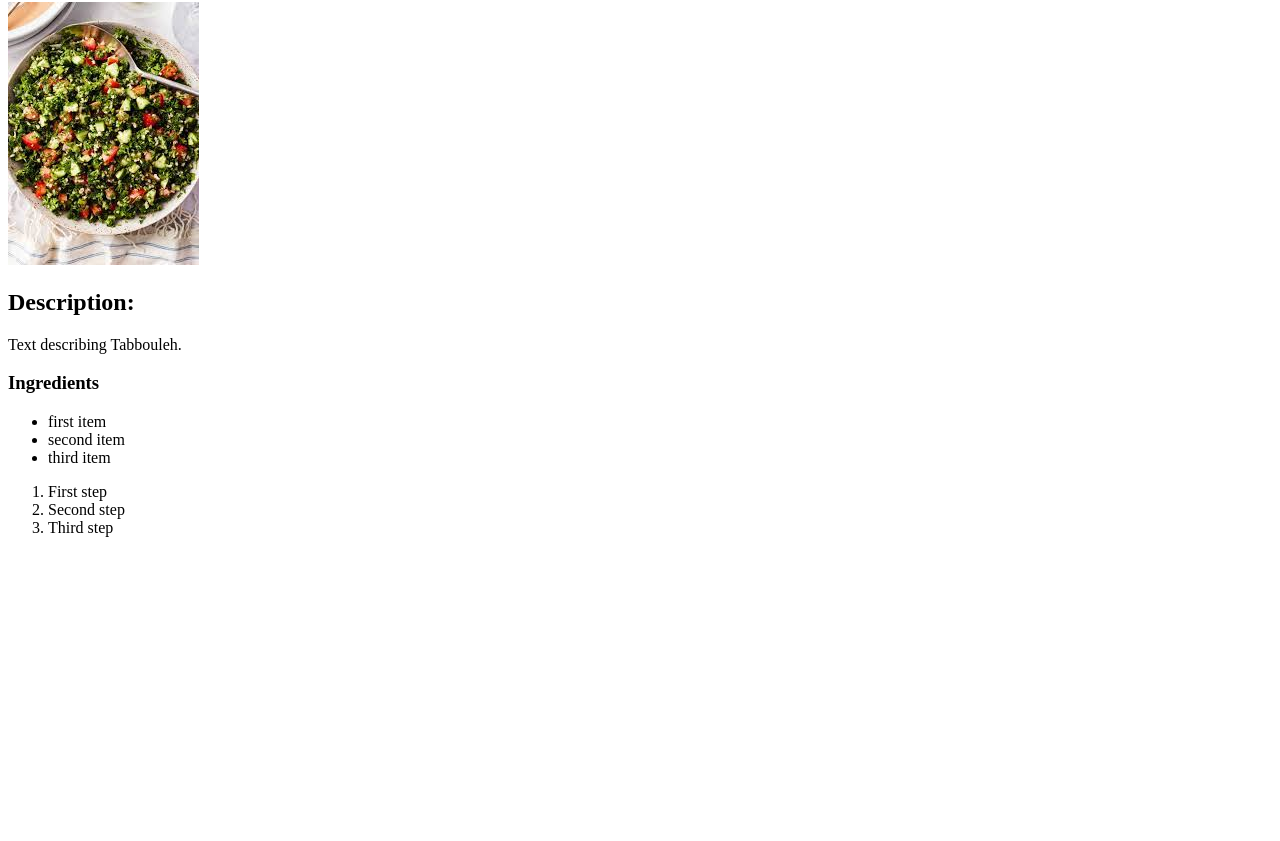
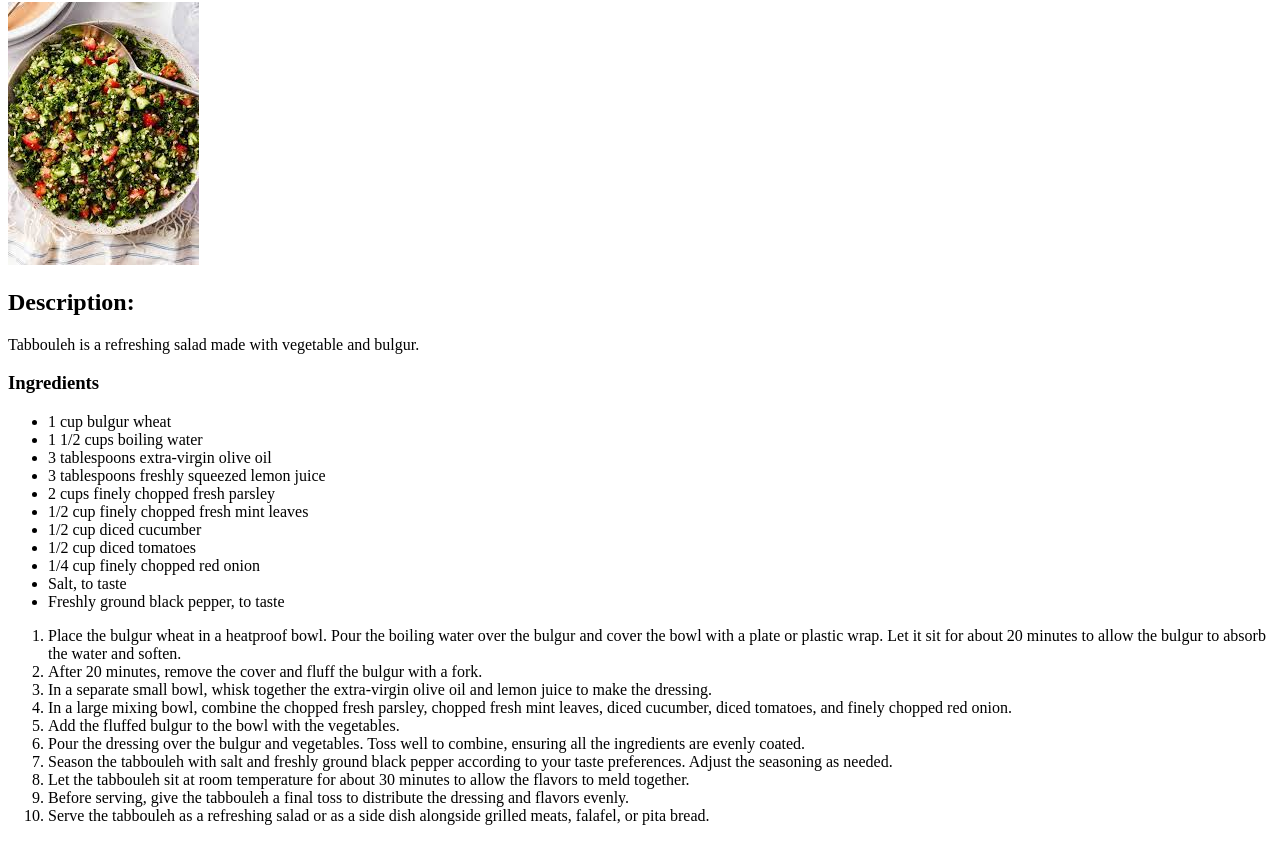
Before and after one commit to MatthewHawksbyGithub/html-boilerplate, a plain HTML site: page recipes/tabbouleh.html in a window 1280 px wide. Shown: the part 78-919 px from the top of the page. Before the commit the page ends 800 px from the top, so only its background shows below. Drawn offline with Linux system fonts and the light colour scheme.

Commit message:
add final recipe, tabbouleh

```diff
--- a/recipes/tabbouleh.html
+++ b/recipes/tabbouleh.html
@@ -10,17 +10,34 @@
     <h1>Tabbouleh</h1>
     <img src="../images/tabbouleh.jpeg">
     <h2>Description:</h2>
-        <p>Text describing Tabbouleh.</p>
+        <p>Tabbouleh is a refreshing salad made with vegetable and bulgur.</p>
     <h3>Ingredients</h3>
     <ul>
-        <li>first item</li>
-        <li>second item</li>
-        <li>third item</li>
+        <li>1 cup bulgur wheat</li>
+        <li>1 1/2 cups boiling water</li>
+        <li>3 tablespoons extra-virgin olive oil</li>
+        <li>3 tablespoons freshly squeezed lemon juice</li>
+        <li>2 cups finely chopped fresh parsley</li>
+        <li>1/2 cup finely chopped fresh mint leaves</li>
+        <li>1/2 cup diced cucumber</li>
+        <li>1/2 cup diced tomatoes</li>
+        <li>
+            1/4 cup finely chopped red onion</li>
+        <li>Salt, to taste</li>
+        <li>Freshly ground black pepper, to taste</li>
     </ul>
     <ol>
-        <li>First step</li>
-        <li>Second step</li>
-        <li>Third step</li>
+        <li>Place the bulgur wheat in a heatproof bowl. Pour the boiling water over the bulgur and cover the bowl with a plate or plastic wrap. Let it sit for about 20 minutes to allow the bulgur to absorb the water and soften.</li>
+        <li>
+            After 20 minutes, remove the cover and fluff the bulgur with a fork.</li>
+        <li>In a separate small bowl, whisk together the extra-virgin olive oil and lemon juice to make the dressing.</li>
+        <li>In a large mixing bowl, combine the chopped fresh parsley, chopped fresh mint leaves, diced cucumber, diced tomatoes, and finely chopped red onion.</li>
+        <li>Add the fluffed bulgur to the bowl with the vegetables.</li>
+        <li>Pour the dressing over the bulgur and vegetables. Toss well to combine, ensuring all the ingredients are evenly coated.</li>
+        <li>Season the tabbouleh with salt and freshly ground black pepper according to your taste preferences. Adjust the seasoning as needed.</li>
+        <li>Let the tabbouleh sit at room temperature for about 30 minutes to allow the flavors to meld together.</li>
+        <li>Before serving, give the tabbouleh a final toss to distribute the dressing and flavors evenly.</li>
+        <li>Serve the tabbouleh as a refreshing salad or as a side dish alongside grilled meats, falafel, or pita bread.</li>
     </ol>
 </body>
 </html>
```
Also changed, not shown: recipes/hummus.html (+21 -7 lines).
